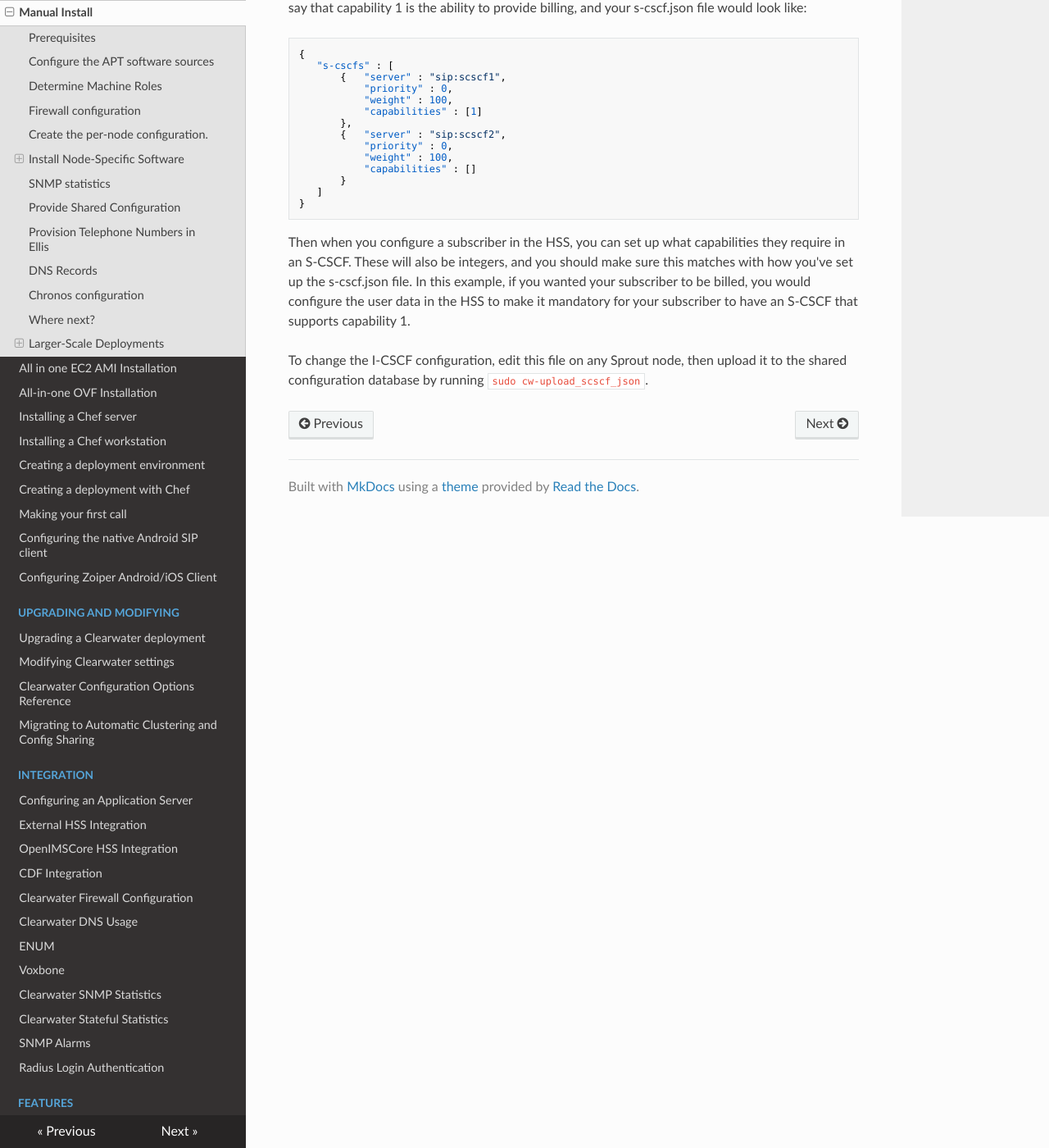
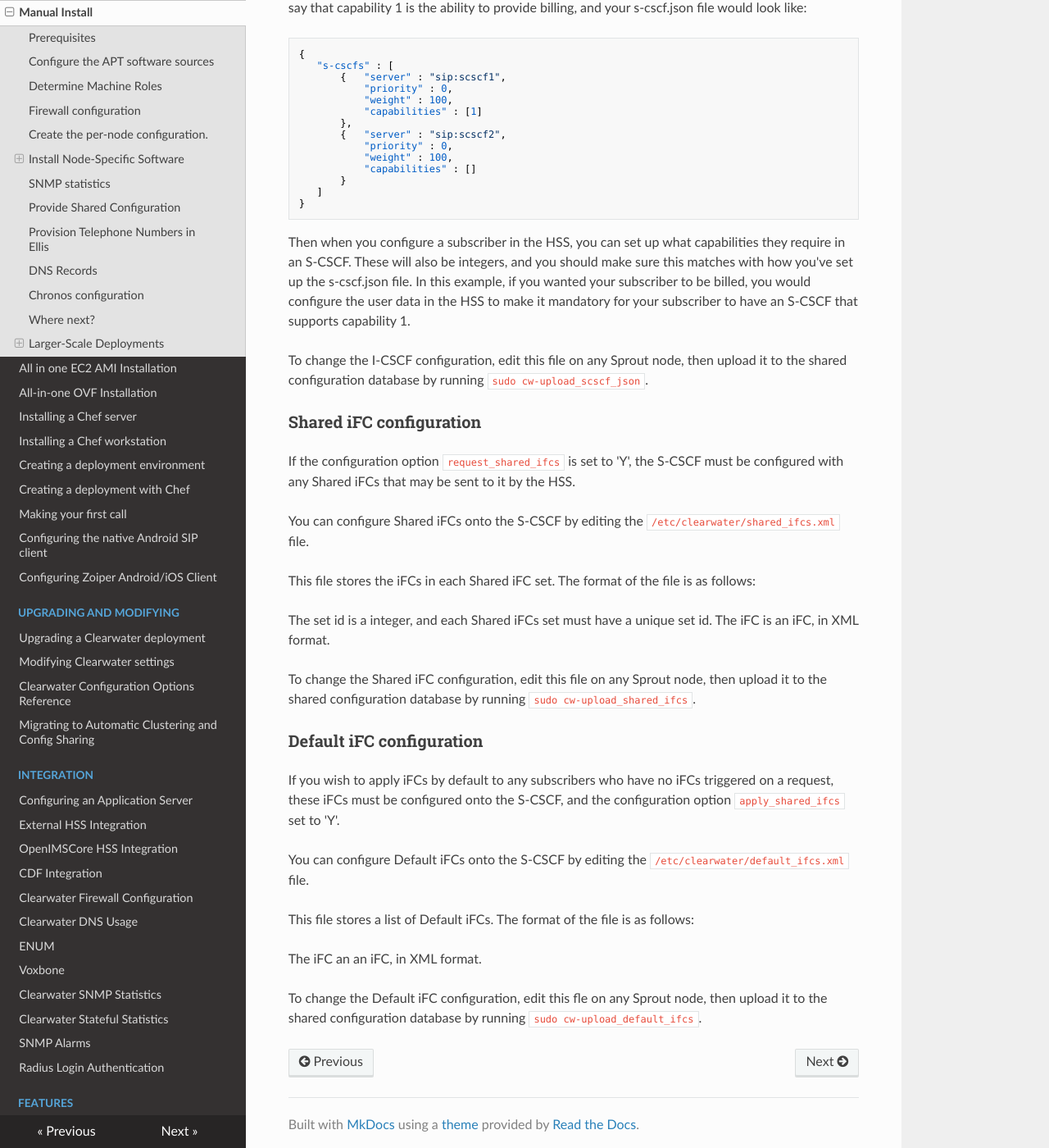
Before and after one commit to Metaswitch/clearwater-readthedocs, an MkDocs documentation site: the page built from docs/Manual_Install.md, in a window 1280 px wide and 1400 px high, scrolled down 8846 px. Shown: the whole window at 82% size. Built offline with MkDocs 1.6.1, drawn with Linux system fonts in a browser that asks for light colours; nearby versions of some CDN libraries; old or Windows-style settings are respelled for this version of MkDocs.

Commit message:
add docs for shared and default ifcs

```diff
--- a/docs/Manual_Install.md
+++ b/docs/Manual_Install.md
@@ -313,3 +313,48 @@ As an example, say you have one S-CSCF that supports billing, and one that doesn
 Then when you configure a subscriber in the HSS, you can set up what capabilities they require in an S-CSCF. These will also be integers, and you should make sure this matches with how you've set up the s-cscf.json file. In this example, if you wanted your subscriber to be billed, you would configure the user data in the HSS to make it mandatory for your subscriber to have an S-CSCF that supports capability 1.
 
 To change the I-CSCF configuration, edit this file on any Sprout node, then upload it to the shared configuration database by running `sudo cw-upload_scscf_json`.
+
+### Shared iFC configuration
+
+If the configuration option `request_shared_ifcs` is set to 'Y', the S-CSCF must be configured with any Shared iFCs that may be sent to it by the HSS.
+
+You can configure Shared iFCs onto the S-CSCF by editing the `/etc/clearwater/shared_ifcs.xml` file.
+
+This file stores the iFCs in each Shared iFC set. The format of the file is as follows:
+
+   <?xml version=1.0 encoding=UTF-8?>
+   <SharedIFCsSets>
+     <SharedIFCsSet>
+       <SetID>  <set id>  </SetID>
+       <InitialFilterCriteria>
+         <iFC>
+       </InitialFilterCriteria>
+       <InitialFilterCriteria>
+         <iFC>
+       </InitialFilterCriteria>
+     </SharedIFCsSet>
+   </SharedIFCsSets>
+
+The set id is a integer, and each Shared iFCs set must have a unique set id.
+The iFC is an iFC, in XML format.
+
+To change the Shared iFC configuration, edit this file on any Sprout node, then upload it to the shared configuration database by running `sudo cw-upload_shared_ifcs`.
+
+### Default iFC configuration
+
+If you wish to apply iFCs by default to any subscribers who have no iFCs triggered on a request, these iFCs must be configured onto the S-CSCF, and the configuration option `apply_shared_ifcs` set to 'Y'.
+
+You can configure Default iFCs onto the S-CSCF by editing the `/etc/clearwater/default_ifcs.xml` file.
+
+This file stores a list of Default iFCs. The format of the file is as follows:
+
+   <?xml version=1.0 encoding=UTF-8?>
+   <DefaultIFCsSet>
+     <InitialFilterCriteria>
+       <iFC>
+     </InitialFilterCriteria>
+   </DefaultIFCsSet>
+
+The iFC an an iFC, in XML format.
+
+To change the Default iFC configuration, edit this fle on any Sprout node, then upload it to the shared configuration database by running `sudo cw-upload_default_ifcs`.
```
Also changed, not shown: docs/Backups.md (+5 -1 lines), docs/Clearwater_Configuration_Options_Reference.md (+4 -0 lines), docs/Clearwater_SNMP_Statistics.md (+3 -0 lines), docs/Handling_Multiple_Failed_Nodes.md (+12 -3 lines), docs/Modifying_Clearwater_settings.md (+15 -0 lines).
